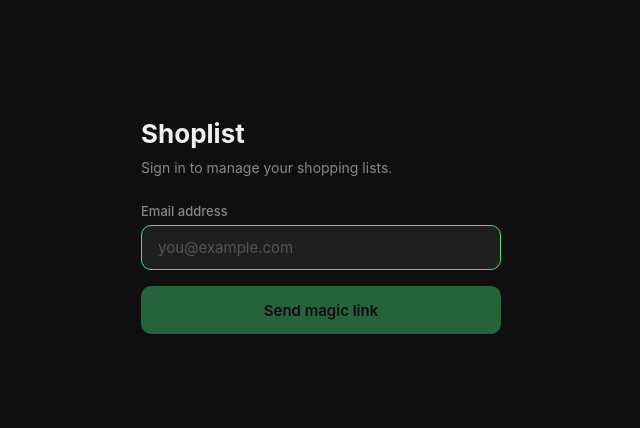
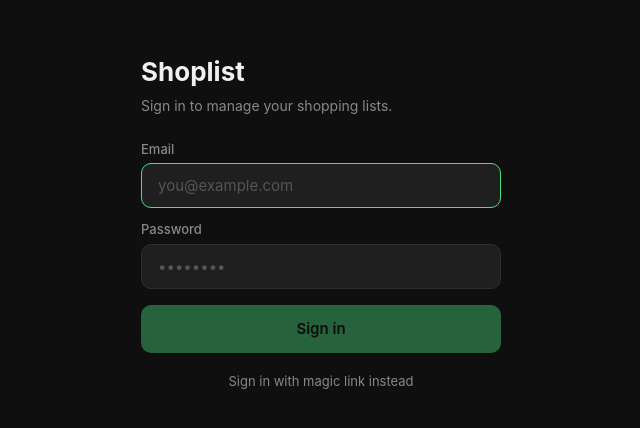
Before and after one commit to Sigmuletz/shoplist, a React (Vite) app: page / in a window 1280 px wide. Shown: the part 176-604 px from the top of the page, without its empty margins (319-959 px from the left). Built offline with nearby package versions, Linux system fonts and the light colour scheme; no server answers.

Commit message:
Password login, magic link fallback, scroll-to-top on catalog add

```diff
--- a/src/components/auth/AuthScreen.jsx
+++ b/src/components/auth/AuthScreen.jsx
@@ -2,18 +2,33 @@ import { useState } from 'react'
 import { useAuth } from '../../hooks/useAuth'
 
 export default function AuthScreen() {
-  const { signInWithEmail } = useAuth()
+  const { signInWithPassword, signInWithMagicLink } = useAuth()
   const [email, setEmail] = useState('')
+  const [password, setPassword] = useState('')
+  const [mode, setMode] = useState('password') // 'password' | 'magic'
   const [sent, setSent] = useState(false)
   const [loading, setLoading] = useState(false)
   const [error, setError] = useState(null)
 
-  async function handleSubmit(e) {
+  async function handlePasswordLogin(e) {
     e.preventDefault()
     setError(null)
     setLoading(true)
     try {
-      await signInWithEmail(email)
+      await signInWithPassword(email, password)
+    } catch (err) {
+      setError(err.message)
+    } finally {
+      setLoading(false)
+    }
+  }
+
+  async function handleMagicLink(e) {
+    e.preventDefault()
+    setError(null)
+    setLoading(true)
+    try {
+      await signInWithMagicLink(email)
       setSent(true)
     } catch (err) {
       setError(err.message)
@@ -55,15 +70,62 @@ export default function AuthScreen() {
             <button
               className="btn btn-ghost"
               style={{ marginTop: 'var(--sp-5)', width: '100%' }}
-              onClick={() => setSent(false)}
+              onClick={() => { setSent(false); setMode('password') }}
             >
-              Use different email
+              Back to sign in
             </button>
           </div>
+        ) : mode === 'password' ? (
+          <form onSubmit={handlePasswordLogin} style={{ display: 'flex', flexDirection: 'column', gap: 'var(--sp-3)' }}>
+            <div>
+              <label className="label">Email</label>
+              <input
+                className="input"
+                type="email"
+                placeholder="you@example.com"
+                value={email}
+                onChange={e => setEmail(e.target.value)}
+                required
+                autoComplete="email"
+                autoFocus
+              />
+            </div>
+            <div>
+              <label className="label">Password</label>
+              <input
+                className="input"
+                type="password"
+                placeholder="••••••••"
+                value={password}
+                onChange={e => setPassword(e.target.value)}
+                required
+                autoComplete="current-password"
+              />
+            </div>
+
+            {error && <p style={{ color: 'var(--danger)', fontSize: 13 }}>{error}</p>}
+
+            <button
+              className="btn btn-primary"
+              type="submit"
+              disabled={loading || !email || !password}
+              style={{ width: '100%', marginTop: 'var(--sp-1)' }}
+            >
+              {loading ? <span className="spinner" /> : 'Sign in'}
+            </button>
+
+            <button
+              type="button"
+              onClick={() => { setError(null); setMode('magic') }}
+              style={{ color: 'var(--text-secondary)', fontSize: 13, textAlign: 'center', padding: 'var(--sp-2)' }}
+            >
+              Sign in with magic link instead
+            </button>
+          </form>
         ) : (
-          <form onSubmit={handleSubmit} style={{ display: 'flex', flexDirection: 'column', gap: 'var(--sp-3)' }}>
+          <form onSubmit={handleMagicLink} style={{ display: 'flex', flexDirection: 'column', gap: 'var(--sp-3)' }}>
             <div>
-              <label className="label">Email address</label>
+              <label className="label">Email</label>
               <input
                 className="input"
                 type="email"
@@ -76,9 +138,7 @@ export default function AuthScreen() {
               />
             </div>
 
-            {error && (
-              <p style={{ color: 'var(--danger)', fontSize: 13 }}>{error}</p>
-            )}
+            {error && <p style={{ color: 'var(--danger)', fontSize: 13 }}>{error}</p>}
 
             <button
               className="btn btn-primary"
@@ -88,6 +148,14 @@ export default function AuthScreen() {
             >
               {loading ? <span className="spinner" /> : 'Send magic link'}
             </button>
+
+            <button
+              type="button"
+              onClick={() => { setError(null); setMode('password') }}
+              style={{ color: 'var(--text-secondary)', fontSize: 13, textAlign: 'center', padding: 'var(--sp-2)' }}
+            >
+              Sign in with password instead
+            </button>
           </form>
         )}
       </div>
--- a/src/components/catalog/CatalogView.jsx
+++ b/src/components/catalog/CatalogView.jsx
@@ -1,4 +1,4 @@
-import { useState } from 'react'
+import { useState, useRef } from 'react'
 import Header from '../layout/Header'
 import SearchBar from './SearchBar'
 import CatalogItem from './CatalogItem'
@@ -7,6 +7,12 @@ import AddItemModal from './AddItemModal'
 export default function CatalogView({ catalog, listState }) {
   const [search, setSearch] = useState('')
   const [showModal, setShowModal] = useState(false)
+  const scrollRef = useRef(null)
+
+  async function handleAdd(item) {
+    await catalog.addItem(item)
+    scrollRef.current?.scrollTo({ top: 0, behavior: 'smooth' })
+  }
 
   const filtered = catalog.items.filter(item =>
     item.name.toLowerCase().includes(search.toLowerCase())
@@ -31,7 +37,7 @@ export default function CatalogView({ catalog, listState }) {
         <SearchBar value={search} onChange={setSearch} placeholder="Search items…" />
       </div>
 
-      <div style={{ flex: 1, overflowY: 'auto', WebkitOverflowScrolling: 'touch' }}>
+      <div ref={scrollRef} style={{ flex: 1, overflowY: 'auto', WebkitOverflowScrolling: 'touch' }}>
         {catalog.loading ? (
           <div className="empty-state">
             <p style={{ color: 'var(--text-muted)' }}>Loading…</p>
@@ -65,7 +71,7 @@ export default function CatalogView({ catalog, listState }) {
 
       {showModal && (
         <AddItemModal
-          onAdd={catalog.addItem}
+          onAdd={handleAdd}
           onClose={() => setShowModal(false)}
         />
       )}
--- a/src/components/settings/SettingsView.jsx
+++ b/src/components/settings/SettingsView.jsx
@@ -3,8 +3,72 @@ import Header from '../layout/Header'
 import PriceEditor from './PriceEditor'
 import { useAuth } from '../../hooks/useAuth'
 
+function PasswordSection({ setPassword }) {
+  const [pw, setPw] = useState('')
+  const [confirm, setConfirm] = useState('')
+  const [loading, setLoading] = useState(false)
+  const [error, setError] = useState(null)
+  const [success, setSuccess] = useState(false)
+
+  async function handleSubmit(e) {
+    e.preventDefault()
+    if (pw !== confirm) { setError('Passwords do not match'); return }
+    if (pw.length < 6) { setError('Password must be at least 6 characters'); return }
+    setError(null)
+    setLoading(true)
+    try {
+      await setPassword(pw)
+      setPw('')
+      setConfirm('')
+      setSuccess(true)
+      setTimeout(() => setSuccess(false), 3000)
+    } catch (err) {
+      setError(err.message)
+    } finally {
+      setLoading(false)
+    }
+  }
+
+  return (
+    <form onSubmit={handleSubmit} style={{ display: 'flex', flexDirection: 'column', gap: 'var(--sp-3)' }}>
+      <div>
+        <label className="label">New password</label>
+        <input
+          className="input"
+          type="password"
+          value={pw}
+          onChange={e => setPw(e.target.value)}
+          placeholder="••••••••"
+          autoComplete="new-password"
+        />
+      </div>
+      <div>
+        <label className="label">Confirm password</label>
+        <input
+          className="input"
+          type="password"
+          value={confirm}
+          onChange={e => setConfirm(e.target.value)}
+          placeholder="••••••••"
+          autoComplete="new-password"
+        />
+      </div>
+      {error && <p style={{ color: 'var(--danger)', fontSize: 13 }}>{error}</p>}
+      {success && <p style={{ color: 'var(--accent)', fontSize: 13 }}>Password updated.</p>}
+      <button
+        className="btn btn-ghost"
+        type="submit"
+        disabled={loading || !pw || !confirm}
+        style={{ alignSelf: 'flex-start', minHeight: 38, padding: '0 var(--sp-4)', fontSize: 14 }}
+      >
+        {loading ? 'Saving…' : 'Set password'}
+      </button>
+    </form>
+  )
+}
+
 export default function SettingsView({ user, catalog }) {
-  const { signOut } = useAuth()
+  const { signOut, setPassword } = useAuth()
   const [signingOut, setSigningOut] = useState(false)
 
   async function handleSignOut() {
@@ -46,6 +110,16 @@ export default function SettingsView({ user, catalog }) {
           </div>
         </section>
 
+        {/* Password */}
+        <section>
+          <p style={{ fontSize: 11, fontWeight: 600, color: 'var(--text-muted)', textTransform: 'uppercase', letterSpacing: '0.08em', marginBottom: 'var(--sp-3)' }}>
+            Password
+          </p>
+          <div className="card">
+            <PasswordSection setPassword={setPassword} />
+          </div>
+        </section>
+
         {/* Prices */}
         <section>
           <p style={{ fontSize: 11, fontWeight: 600, color: 'var(--text-muted)', textTransform: 'uppercase', letterSpacing: '0.08em', marginBottom: 'var(--sp-3)' }}>
--- a/src/hooks/useAuth.js
+++ b/src/hooks/useAuth.js
@@ -16,11 +16,21 @@ export function useAuth() {
     return () => subscription.unsubscribe()
   }, [])
 
-  async function signInWithEmail(email) {
+  async function signInWithPassword(email, password) {
+    const { error } = await supabase.auth.signInWithPassword({ email, password })
+    if (error) throw error
+  }
+
+  async function signInWithMagicLink(email) {
     const { error } = await supabase.auth.signInWithOtp({
       email,
       options: { emailRedirectTo: window.location.origin },
     })
+    if (error) throw error
+  }
+
+  async function setPassword(password) {
+    const { error } = await supabase.auth.updateUser({ password })
     if (error) throw error
   }
 
@@ -32,7 +42,9 @@ export function useAuth() {
     session,
     user: session?.user ?? null,
     loading: session === undefined,
-    signInWithEmail,
+    signInWithPassword,
+    signInWithMagicLink,
+    setPassword,
     signOut,
   }
 }
```
